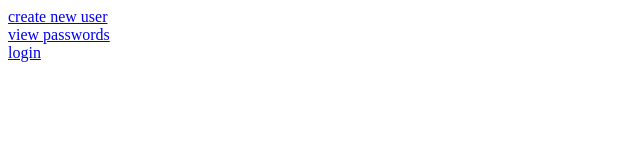
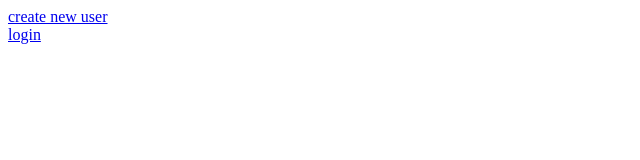
Before and after one commit to Ryan-Vakhshoori/Password-Manager-WebApp, a React (Create React App) app in the folder frontend/: page / in a window 1280 px wide. Shown: the top 160 px of the page, without its empty margins (0-640 px from the left). Built offline with nearby package versions, Linux system fonts and the light colour scheme.

Commit message:
deleted extra

```diff
--- a/frontend/src/App.js
+++ b/frontend/src/App.js
@@ -5,8 +5,6 @@ function App() {
     <nav>
       <Link to="/new-user"> create new user</Link>
       <br />
-      <Link to="/passwords"> view passwords</Link>
-      <br />
       <Link to="/login"> login </Link>
     </nav>
   );
```
